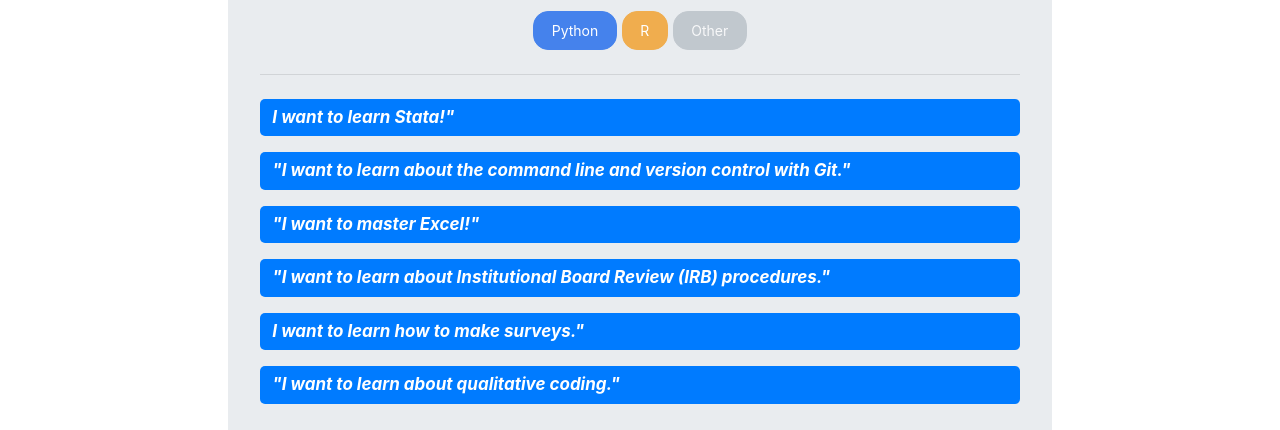
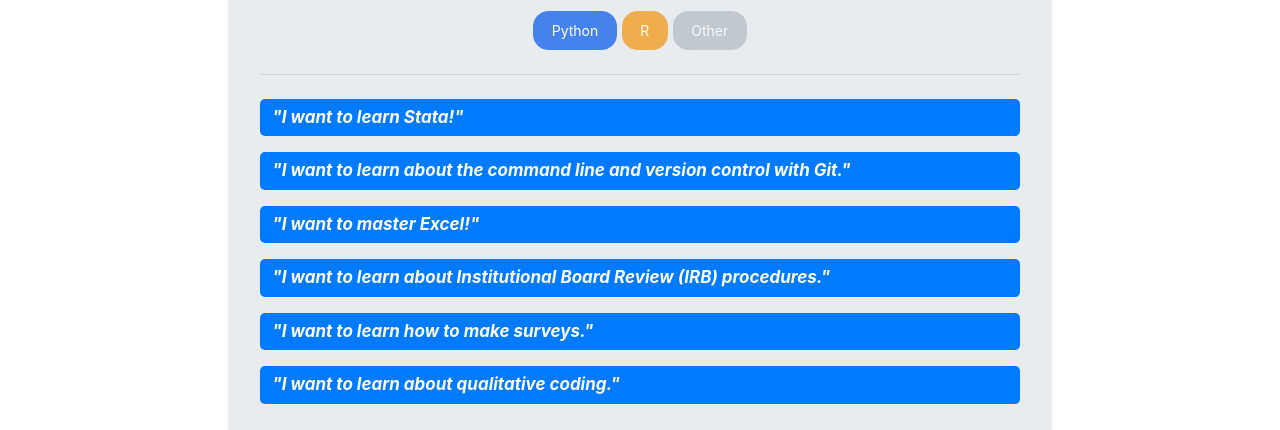
Before and after one commit to dlab-berkeley/dlab-workshops, a Jekyll site: the page other.html, which Jekyll copies as it is, in a window 1280 px wide and 900 px high. Shown: the part 250-680 px from the top of the window. Built offline with Jekyll 4.4.1, drawn with Linux system fonts in a browser that asks for light colours; nearby versions of some CDN libraries.

Commit message:
fix typos

```diff
--- a/R.html
+++ b/R.html
@@ -82,7 +82,7 @@
 
 
 		<!-- LEVEL -->
-		<blockquote class="display-5 clickable">I don't know anything about R. I want to start from the beginning!"</blockquote>
+		<blockquote class="display-5 clickable">"I don't know anything about R. I want to start from the beginning!"</blockquote>
 
 
 		<!-- Featured Module Block -->
--- a/other.html
+++ b/other.html
@@ -79,7 +79,7 @@
 
 
 		<!-- LEVEL -->
-		<blockquote class="display-5 clickable">I want to learn Stata!"</blockquote>
+		<blockquote class="display-5 clickable">"I want to learn Stata!"</blockquote>
 
 
 		<!-- Featured Module Block -->
@@ -315,7 +315,7 @@
 
 
 		<!-- LEVEL -->
-		<blockquote class="display-5 clickable">I want to learn how to make surveys."</blockquote>
+		<blockquote class="display-5 clickable">"I want to learn how to make surveys."</blockquote>
 
 
 		<!-- Featured Module Block -->
--- a/python.html
+++ b/python.html
@@ -83,7 +83,7 @@
 
 
 		<!-- LEVEL -->
-		<blockquote class="display-5 clickable">I don't know anything about Python or Jupyter. I want to start from the beginning!"</blockquote>
+		<blockquote class="display-5 clickable">"I don't know anything about Python or Jupyter. I want to start from the beginning!"</blockquote>
 
 
 		<!-- Featured Module Block -->
```
